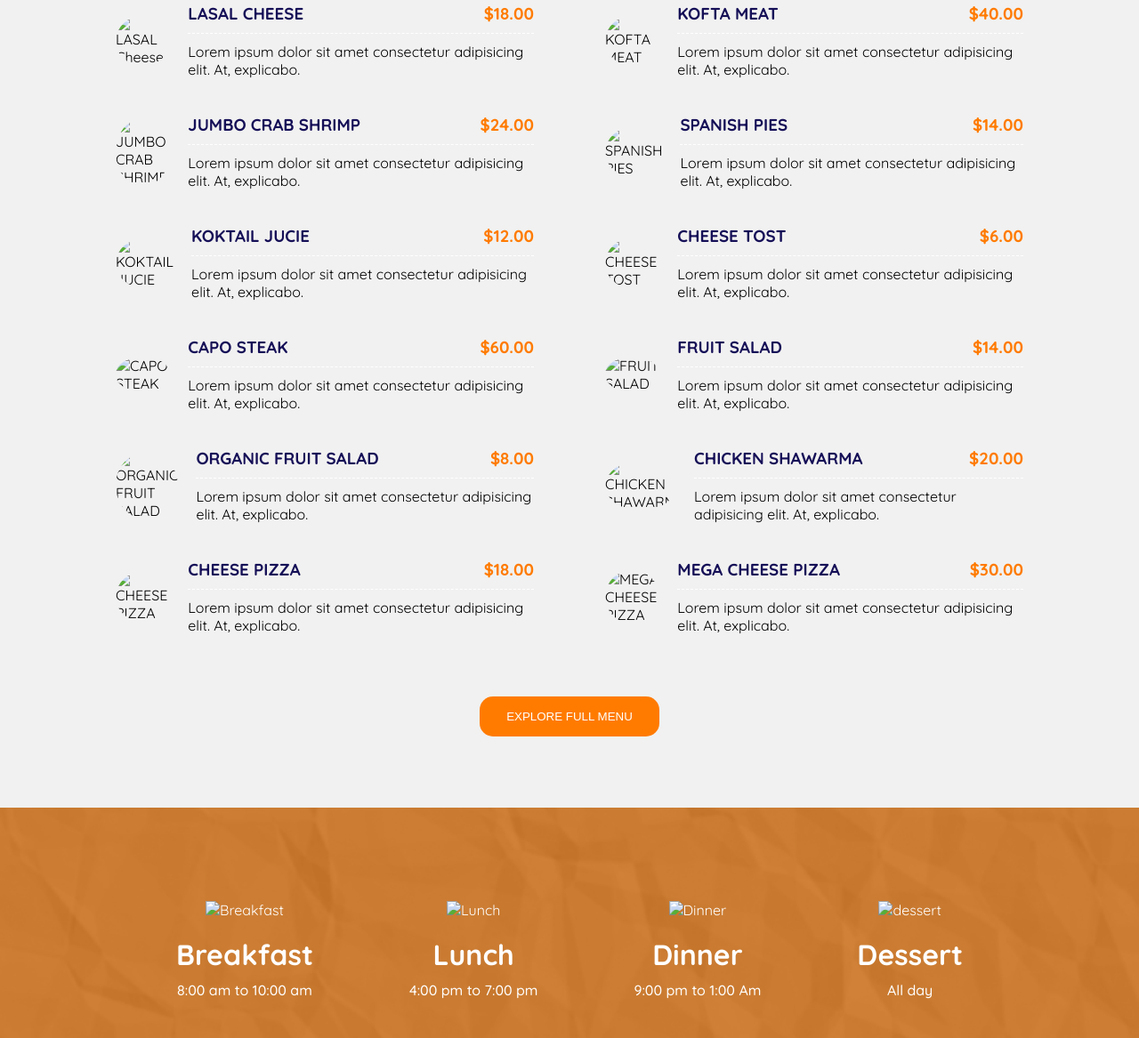
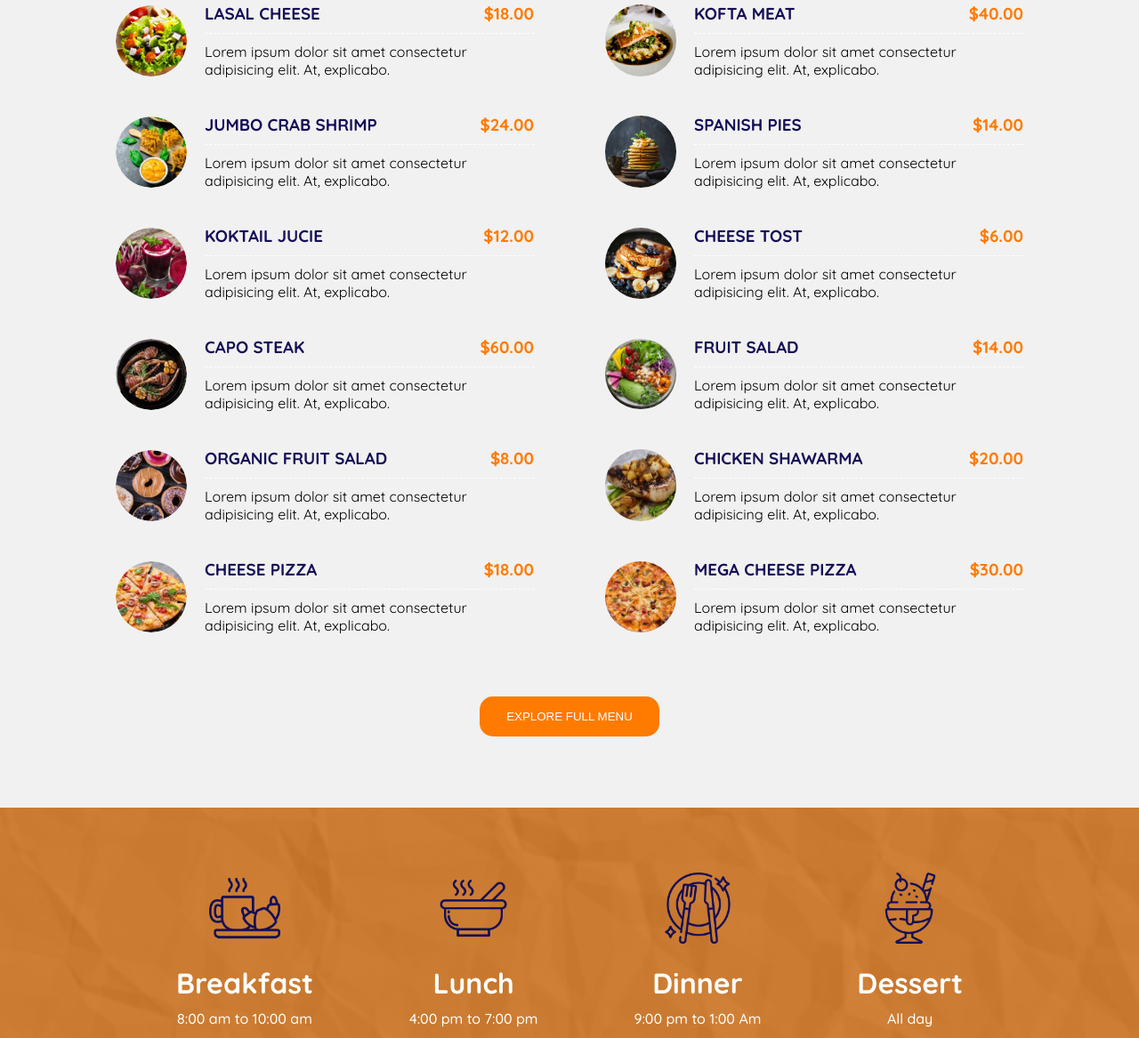
Before and after one commit to simo23sama/FFood, a plain HTML site: page index.html in a window 1280 px wide. Shown: the part 2351-3518 px from the top of the page at 89% size. Drawn offline with Linux system fonts and the light colour scheme; files whose address does not match are found by name.

Commit message:
Update index.html

```diff
--- a/index.html
+++ b/index.html
@@ -58,7 +58,7 @@
                             rerum. Blanditiis labore sed sapiente.</p>
                         <a href="#" class="btn btn-secondary">LEARN MORE</a>
                     </div>
-                    <img src="./img/about_img.png" alt="About img">
+                    <img src="./about_img.png" alt="About img">
                 </div>
             </div>
         </section>
@@ -72,7 +72,7 @@
                 </div>
                 <div class="offers-items">
                     <div>
-                        <img src="./img/offer1.png" alt="Quattro Pasta">
+                        <img src="./offer1.png" alt="Quattro Pasta">
                         <div>
                             <h3>Quattro Pasta</h3>
                             <p>Lorem ipsum dolor sit amet, consectetur adipisicing elit. Nam, quibusdam.</p>
@@ -80,7 +80,7 @@
                         </div>
                     </div>
                     <div>
-                        <img src="./img/offer2.png" alt="Vegertarian Pasta">
+                        <img src="./offer2.png" alt="Vegertarian Pasta">
                         <div>
                             <h3>Vegertarian Pasta</h3>
                             <p>Lorem ipsum dolor sit amet, consectetur adipisicing elit. Nam, quibusdam.</p>
@@ -88,7 +88,7 @@
                         </div>
                     </div>
                     <div>
-                        <img src="./img/offer3.png" alt="Quattro Pasta">
+                        <img src="./offer3.png" alt="Quattro Pasta">
                         <div>
                             <h3>Gluten-Free Pasta</h3>
                             <p>Lorem ipsum dolor sit amet, consectetur adipisicing elit. Nam, quibusdam.</p>
@@ -109,42 +109,42 @@
                 <div class="menu-items">
                     <div class="menu-items-left">
                         <div class="menu-item">
-                            <img src="./img/food1.png" alt="LASAL Cheese">
+                            <img src="./food1.png" alt="LASAL Cheese">
                             <div>
                                 <h3>LASAL CHEESE <span class="primary-text">$18.00</span></h3>
                                 <p>Lorem ipsum dolor sit amet consectetur adipisicing elit. At, explicabo.</p>
                             </div>
                         </div>
                         <div class="menu-item">
-                            <img src="./img/food2.png" alt="JUMBO CRAB SHRIMP">
+                            <img src="./food2.png" alt="JUMBO CRAB SHRIMP">
                             <div>
                                 <h3>JUMBO CRAB SHRIMP <span class="primary-text">$24.00</span></h3>
                                 <p>Lorem ipsum dolor sit amet consectetur adipisicing elit. At, explicabo.</p>
                             </div>
                         </div>
                         <div class="menu-item">
-                            <img src="./img/food3.png" alt="KOKTAIL JUCIE">
+                            <img src="./food3.png" alt="KOKTAIL JUCIE">
                             <div>
                                 <h3>KOKTAIL JUCIE <span class="primary-text">$12.00</span></h3>
                                 <p>Lorem ipsum dolor sit amet consectetur adipisicing elit. At, explicabo.</p>
                             </div>
                         </div>
                         <div class="menu-item">
-                            <img src="./img/food4.png" alt="CAPO STEAK">
+                            <img src="./food4.png" alt="CAPO STEAK">
                             <div>
                                 <h3>CAPO STEAK <span class="primary-text">$60.00</span></h3>
                                 <p>Lorem ipsum dolor sit amet consectetur adipisicing elit. At, explicabo.</p>
                             </div>
                         </div>
                         <div class="menu-item">
-                            <img src="./img/food5.png" alt="ORGANIC FRUIT SALAD">
+                            <img src="./food5.png" alt="ORGANIC FRUIT SALAD">
                             <div>
                                 <h3>ORGANIC FRUIT SALAD <span class="primary-text">$8.00</span></h3>
                                 <p>Lorem ipsum dolor sit amet consectetur adipisicing elit. At, explicabo.</p>
                             </div>
                         </div>
                         <div class="menu-item">
-                            <img src="./img/food6.png" alt="CHEESE PIZZA">
+                            <img src="./food6.png" alt="CHEESE PIZZA">
                             <div>
                                 <h3>CHEESE PIZZA <span class="primary-text">$18.00</span></h3>
                                 <p>Lorem ipsum dolor sit amet consectetur adipisicing elit. At, explicabo.</p>
@@ -153,42 +153,42 @@
                     </div>
                     <div class="menu-items-right">
                         <div class="menu-item">
-                            <img src="./img/food7.jpeg" alt="KOFTA MEAT">
+                            <img src="./food7.jpeg" alt="KOFTA MEAT">
                             <div>
                                 <h3>KOFTA MEAT <span class="primary-text">$40.00</span></h3>
                                 <p>Lorem ipsum dolor sit amet consectetur adipisicing elit. At, explicabo.</p>
                             </div>
                         </div>
                         <div class="menu-item">
-                            <img src="./img/food8.jpeg" alt="SPANISH PIES">
+                            <img src="./food8.jpeg" alt="SPANISH PIES">
                             <div>
                                 <h3>SPANISH PIES <span class="primary-text">$14.00</span></h3>
                                 <p>Lorem ipsum dolor sit amet consectetur adipisicing elit. At, explicabo.</p>
                             </div>
                         </div>
                         <div class="menu-item">
-                            <img src="./img/food9.jpeg" alt="CHEESE TOST">
+                            <img src="./food9.jpeg" alt="CHEESE TOST">
                             <div>
                                 <h3>CHEESE TOST <span class="primary-text">$6.00</span></h3>
                                 <p>Lorem ipsum dolor sit amet consectetur adipisicing elit. At, explicabo.</p>
                             </div>
                         </div>
                         <div class="menu-item">
-                            <img src="./img/food10.jpeg" alt="FRUIT SALAD">
+                            <img src="./food10.jpeg" alt="FRUIT SALAD">
                             <div>
                                 <h3>FRUIT SALAD <span class="primary-text">$14.00</span></h3>
                                 <p>Lorem ipsum dolor sit amet consectetur adipisicing elit. At, explicabo.</p>
                             </div>
                         </div>
                         <div class="menu-item">
-                            <img src="./img/food11.jpeg" alt="CHICKEN SHAWARMA">
+                            <img src="./food11.jpeg" alt="CHICKEN SHAWARMA">
                             <div>
                                 <h3>CHICKEN SHAWARMA <span class="primary-text">$20.00</span></h3>
                                 <p>Lorem ipsum dolor sit amet consectetur adipisicing elit. At, explicabo.</p>
                             </div>
                         </div>
                         <div class="menu-item">
-                            <img src="./img/food12.jpeg" alt="MEGA CHEESE PIZZA">
+                            <img src="./food12.jpeg" alt="MEGA CHEESE PIZZA">
                             <div>
                                 <h3>MEGA CHEESE PIZZA <span class="primary-text">$30.00</span></h3>
                                 <p>Lorem ipsum dolor sit amet consectetur adipisicing elit. At, explicabo.</p>
@@ -205,22 +205,22 @@
             <div class="container">
                 <div class="daytime-items">
                     <div class="daytime-item">
-                        <img src="./img/coffee.png" alt="Breakfast">
+                        <img src="./coffee.png" alt="Breakfast">
                         <h3>Breakfast</h3>
                         <p>8:00 am to 10:00 am</p>
                     </div>
                     <div class="daytime-item">
-                        <img src="./img/soup-bowl.png" alt="Lunch">
+                        <img src="./soup-bowl.png" alt="Lunch">
                         <h3>Lunch</h3>
                         <p>4:00 pm to 7:00 pm</p>
                     </div>
                     <div class="daytime-item">
-                        <img src="./img/eat.png" alt="Dinner">
+                        <img src="./eat.png" alt="Dinner">
                         <h3>Dinner</h3>
                         <p>9:00 pm to 1:00 Am</p>
                     </div>
                     <div class="daytime-item">
-                        <img src="./img/ice-cream-cup.png" alt="dessert">
+                        <img src="./ice-cream-cup.png" alt="dessert">
                         <h3>Dessert</h3>
                         <p>All day</p>
                     </div>
@@ -261,9 +261,9 @@
                         </div>
                         <div>
                             <h3>FOLLOW US</h3>
-                            <a href="https://www.facebook.com/siimosi33/followers"><img src="/img/facebook.png" alt="facebook"></a>
-                            <a href="https://www.instagram.com/ousamanouidjem/"><img src="/img/instagram.png" alt="instagram"></a>
-                            <a href="https://x.com/Ousma_Nouidjem"><img src="/img/twitter.png" alt="twitter"></a>
+                            <a href="https://www.facebook.com/siimosi33/followers"><img src="/facebook.png" alt="facebook"></a>
+                            <a href="https://www.instagram.com/ousamanouidjem/"><img src="/instagram.png" alt="instagram"></a>
+                            <a href="https://x.com/Ousma_Nouidjem"><img src="/twitter.png" alt="twitter"></a>
                         </div>
                     </div>
                     <!-- <form>
```
